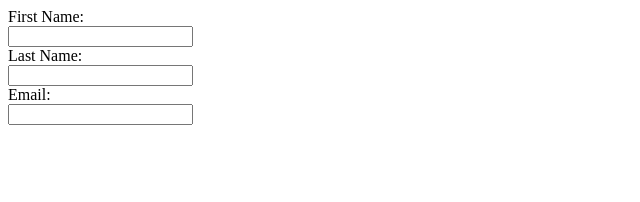
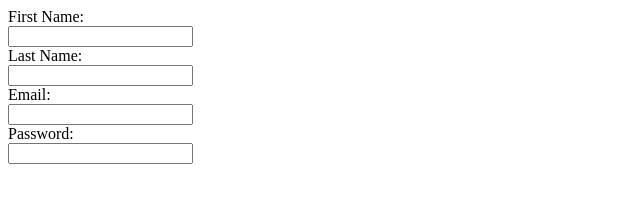
Before and after one commit to lucasjstn/html-practice, a plain HTML site: page index.html in a window 1280 px wide. Shown: the whole page, without its empty margins (0-640 px from the left). Drawn offline with Linux system fonts and the light colour scheme.

Commit message:
type passwords: Input Elements tests

```diff
--- a/index.html
+++ b/index.html
@@ -19,6 +19,10 @@
         Email: <br />
         <input type="email" name="email" />
       </div>
+      <div>
+        Password: <br />
+        <input type="password" name="password" />
+      </div>
     </form>
   </body>
 </html>
```
